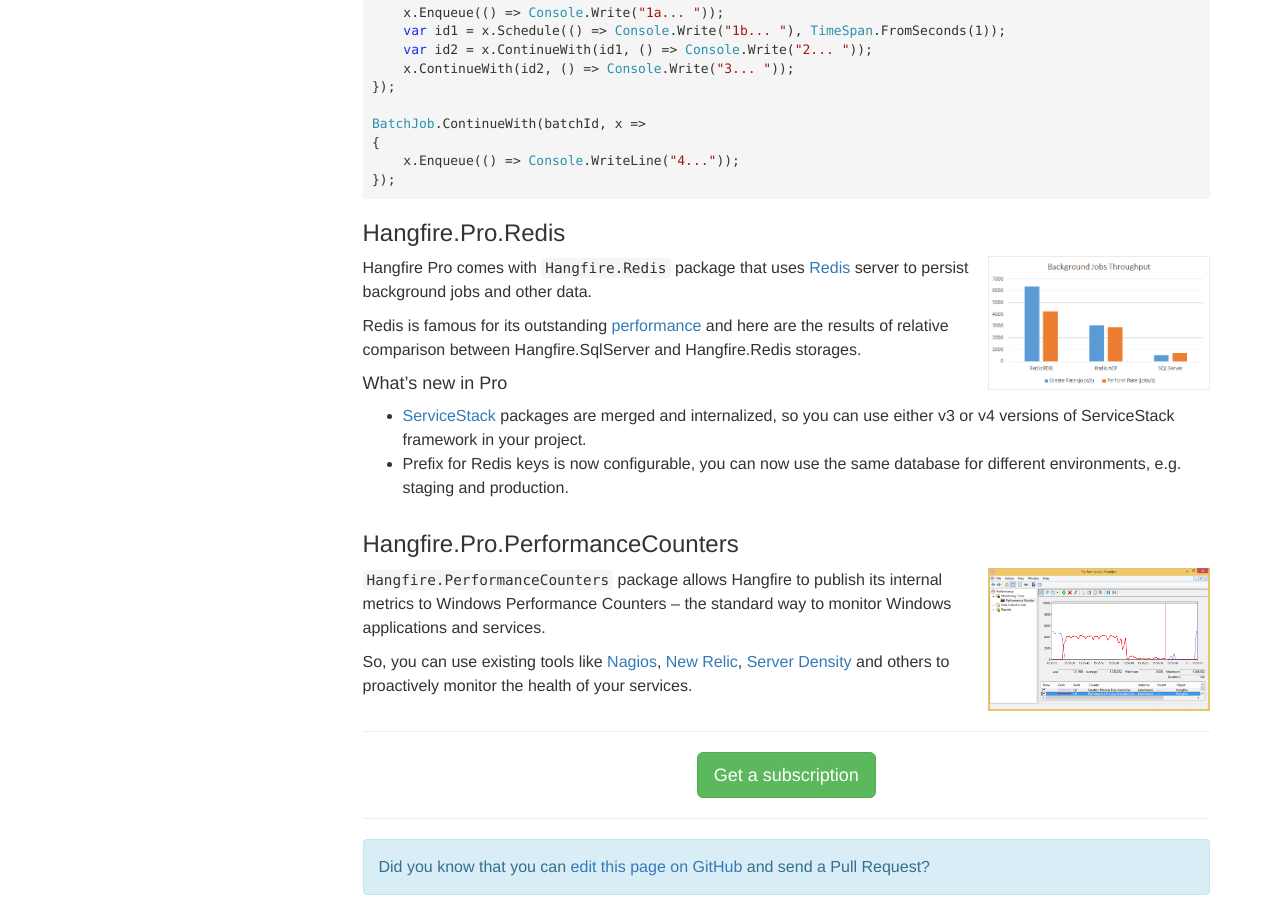
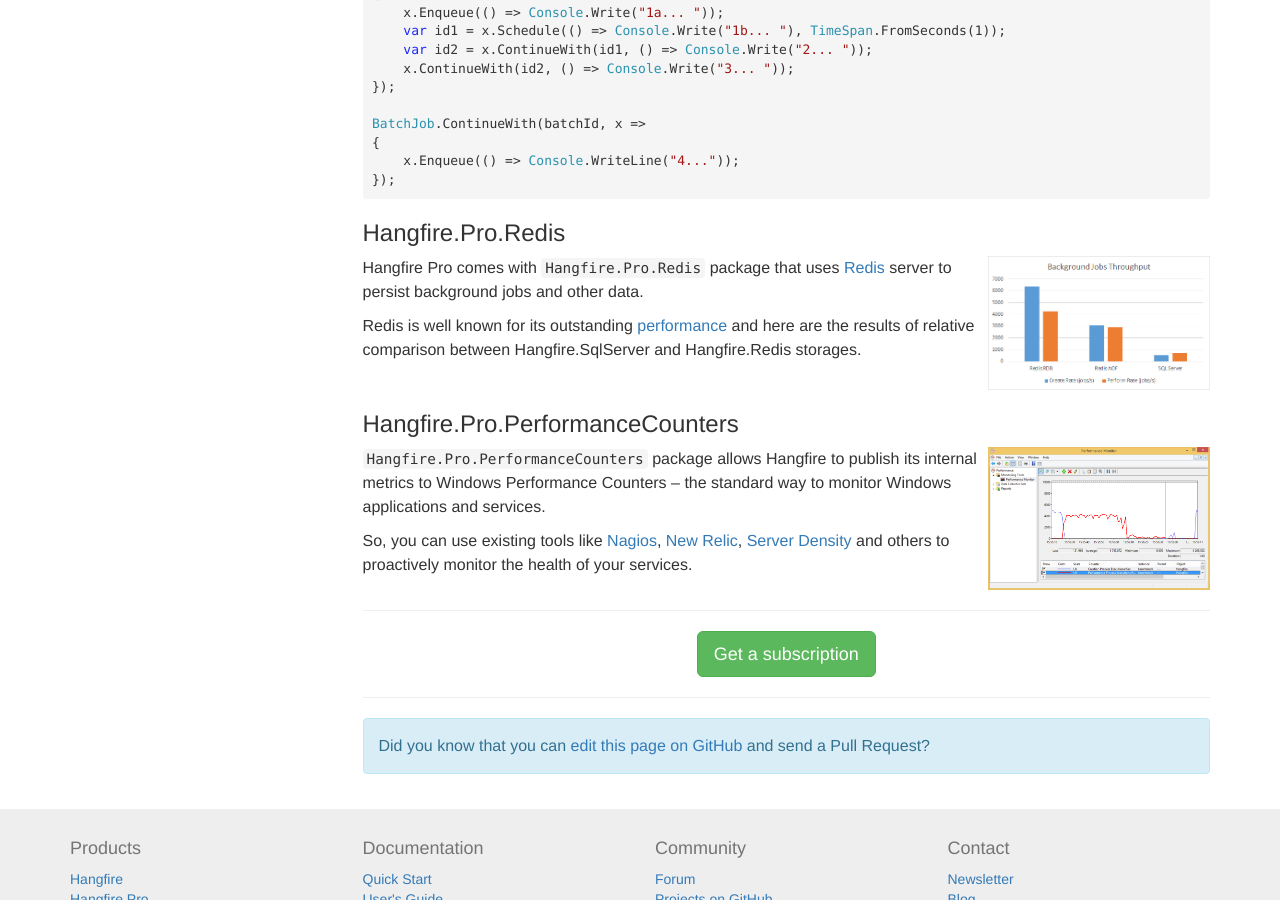
Before and after one commit to HangfireIO/Hangfire.io, a Jekyll site: the page built from pro/index.md, in a window 1280 px wide and 900 px high, scrolled down 1477 px. Built offline with Jekyll 4.4.1, drawn with Linux system fonts in a browser that asks for light colours.

Commit message:
Update index.md

```diff
--- a/pro/index.md
+++ b/pro/index.md
@@ -78,14 +78,9 @@
     <img src="/img/storage-compare.png" alt="Background Jobs Throughput" width="222">
 </a>
 
-Hangfire Pro comes with `Hangfire.Redis` package that uses [Redis](http://redis.io/) server to persist background jobs and other data.
+Hangfire Pro comes with `Hangfire.Pro.Redis` package that uses [Redis](http://redis.io/) server to persist background jobs and other data.
 
-Redis is famous for its outstanding [performance](http://redis.io/topics/benchmarks) and here are the results of relative comparison between Hangfire.SqlServer and Hangfire.Redis storages.
-
-#### What's new in Pro
-
-* [ServiceStack](https://servicestack.net/) packages are merged and internalized, so you can use either v3 or v4 versions of ServiceStack framework in your project.
-* Prefix for Redis keys is now configurable, you can now use the same database for different environments, e.g. staging and production.
+Redis is well known for its outstanding [performance](http://redis.io/topics/benchmarks) and here are the results of relative comparison between Hangfire.SqlServer and Hangfire.Redis storages.
 
 <div class="clearfix"></div>
 
@@ -95,7 +90,7 @@
     <img src="/img/perfmon.png" alt="Performance Monitor" width="222">
 </a>
 
-`Hangfire.PerformanceCounters` package allows Hangfire to publish its internal metrics to Windows Performance Counters – the standard way to monitor Windows applications and services.
+`Hangfire.Pro.PerformanceCounters` package allows Hangfire to publish its internal metrics to Windows Performance Counters – the standard way to monitor Windows applications and services.
 
 So, you can use existing tools like <a href="http://www.nagios.org/" target="_blank">Nagios</a>, <a href="http://newrelic.com/" target="_blank">New Relic</a>, <a href="https://www.serverdensity.com/" target="_blank">Server Density</a> and others to proactively monitor the health of your services.
 
```
